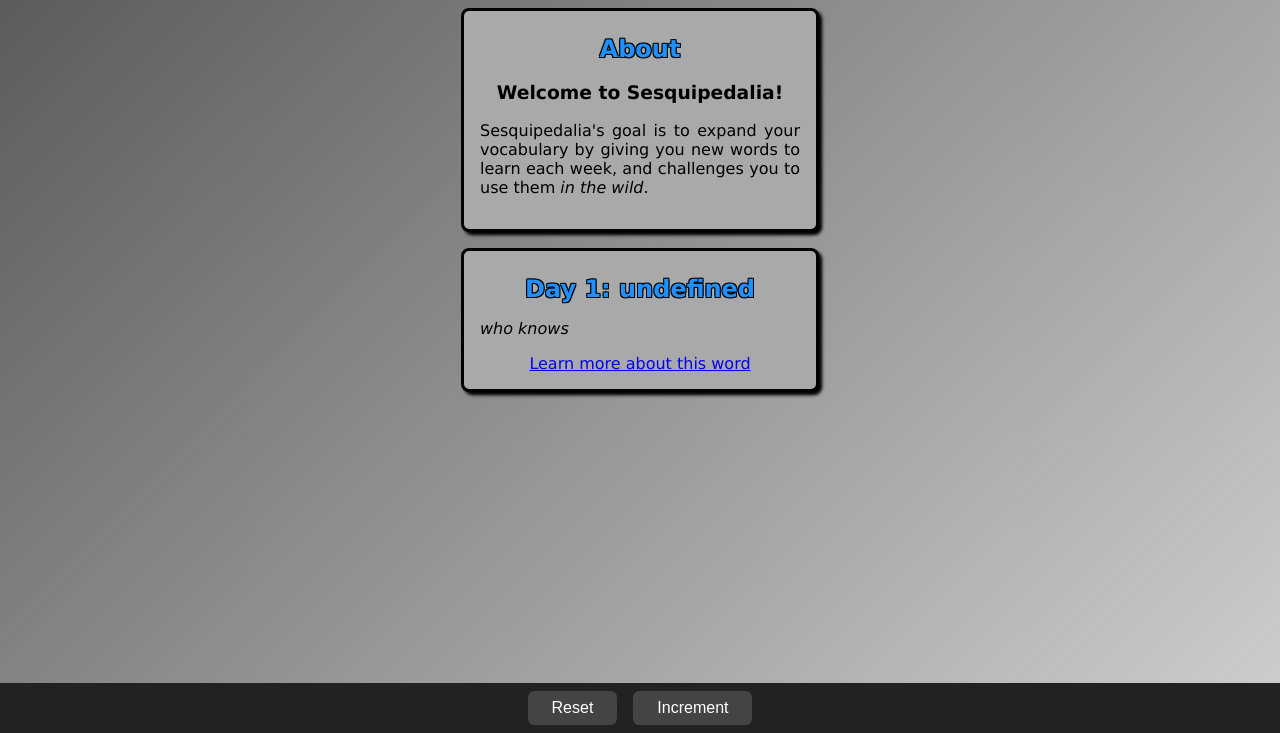
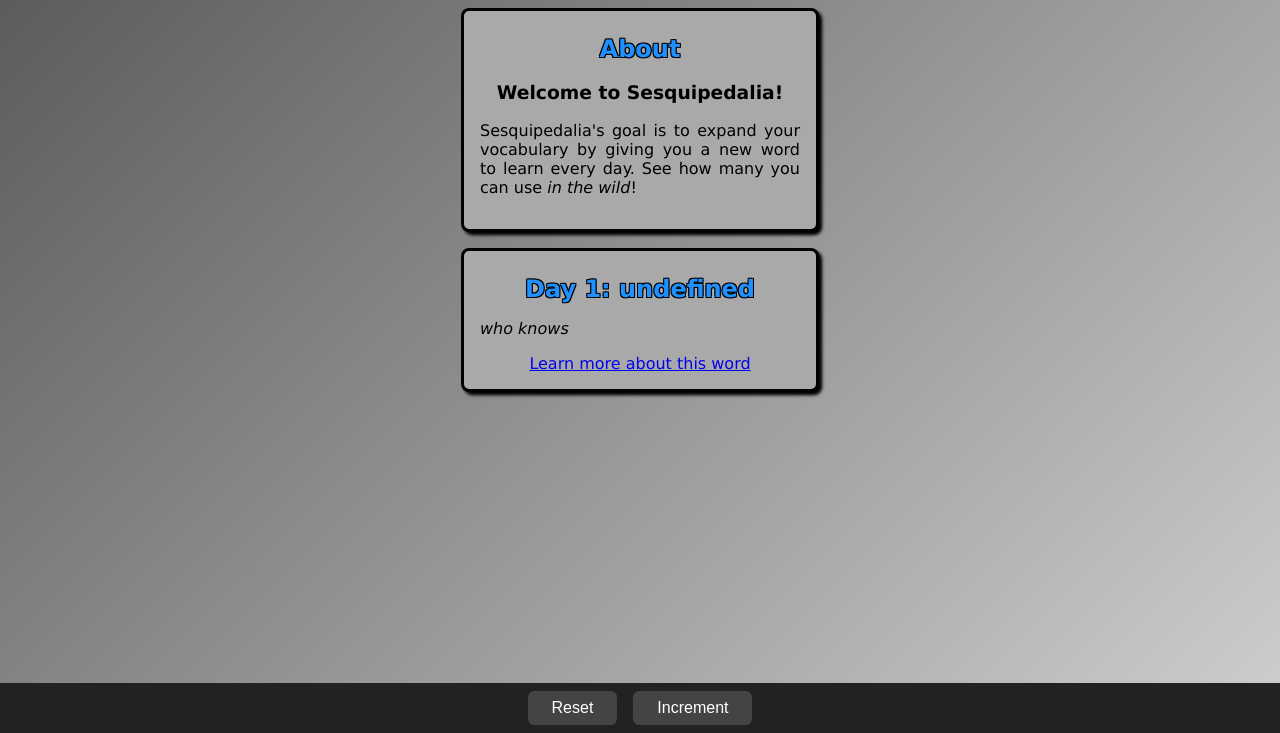
Before and after one commit to c-jones2559/sesquipedalia, a plain HTML site: page index.html in a window 1280 px wide. Shown: the part 67-800 px from the top of the page. Drawn offline with Linux system fonts and the light colour scheme.

Commit message:
im not going to continue this project anytime soon, so i've changed the description so it looks more finished and not out of place on the site.

```diff
--- a/index.html
+++ b/index.html
@@ -21,7 +21,7 @@
         <div class="coolbox">
             <h2>About</h2>
             <h3>Welcome to Sesquipedalia!</h3>
-            <p style="text-align:justify">Sesquipedalia's goal is to expand your vocabulary by giving you new words to learn each week, and challenges you to use them <i>in the wild</i>.</p>
+            <p style="text-align:justify">Sesquipedalia's goal is to expand your vocabulary by giving you a new word to learn every day. See how many you can use <i>in the wild</i>!</p>
         </div>
 
         <div class="coolbox">
```
